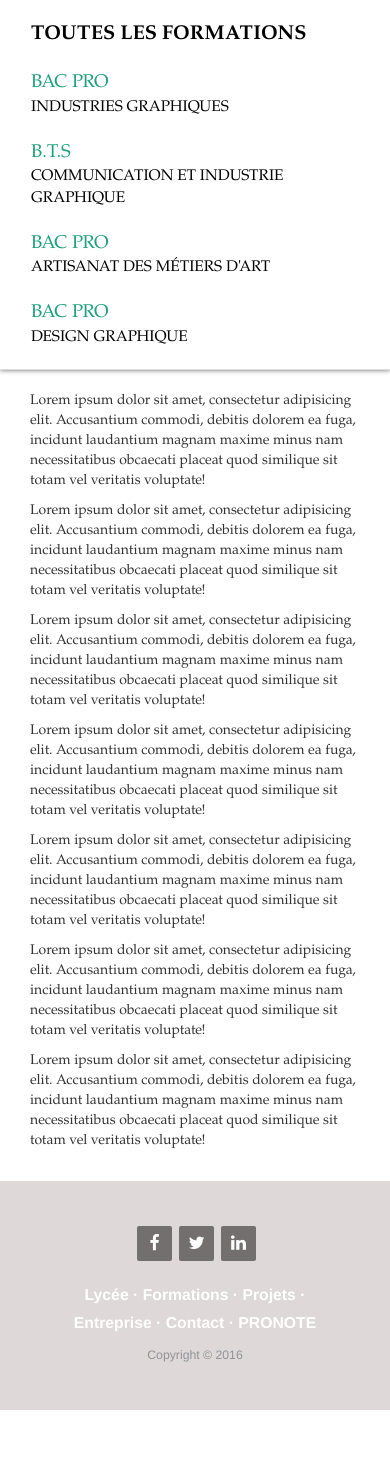
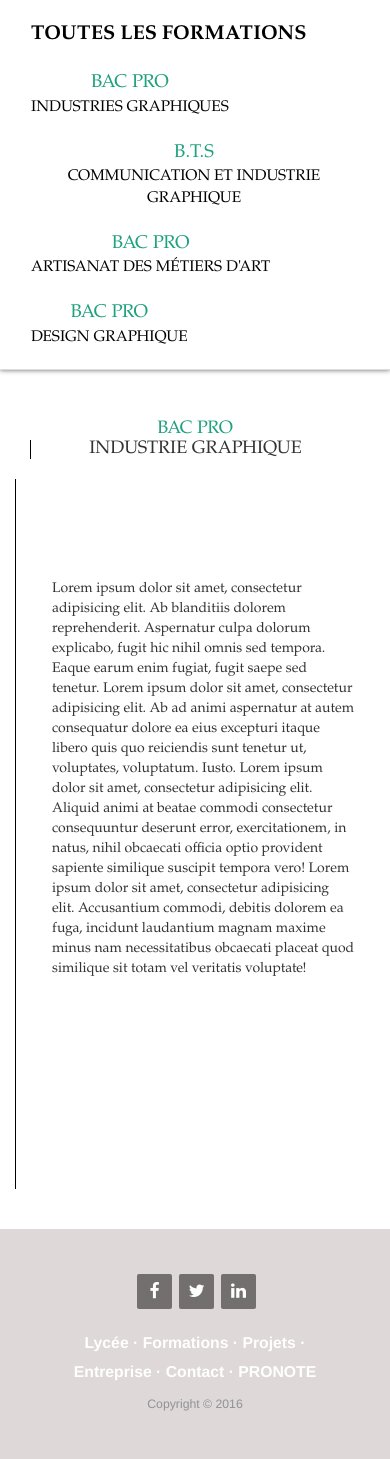
Before and after one commit to arthurleroux/Garamont, a PHP site: page /formations.php in a window 390 px wide, after a click that opens the changed part. Shown: the part 343-1802 px from the top of the page. Before the commit the page ends 1753 px from the top, so only its background shows below. Run offline with PHP 8.4, Linux system fonts and the light colour scheme; some libraries are stand-ins or nearby versions.

Commit message:
continuation page formation single

```diff
--- a/formations.php
+++ b/formations.php
@@ -9,12 +9,12 @@
             <!-- Nav tabs -->
             <ul class="nav nav-tabs" role="tablist">
 
-                <li role="presentation" class="active col-md-2 col-md-offset-1">
+                <li role="presentation" class="active col-md-2 col-md-offset-1 text-center">
                     <a href="#toutes" aria-controls="toutes" role="tab" data-toggle="tab">
                         <b class="toutes">Toutes les formations</b>
                     </a>
                 </li>
-                <li role="presentation" class="col-md-2">
+                <li role="presentation" class="col-md-2 text-center">
                     <a href="#ind_graph" aria-controls="ind_graph" role="tab" data-toggle="tab">
                        <span class="vert">
                            bac pro
@@ -23,7 +23,7 @@
                         Industries graphiques
                     </a>
                 </li>
-                <li role="presentation" class="col-md-2">
+                <li role="presentation" class="col-md-2 text-center">
                     <a href="#com_grap" aria-controls="com_grap" role="tab" data-toggle="tab">
                       <span class="vert">
                            b.t.s
@@ -32,7 +32,7 @@
                         Communication et industrie graphique
                     </a>
                 </li>
-                <li role="presentation" class="col-md-2">
+                <li role="presentation" class="col-md-2 text-center">
                     <a href="#artisanat" aria-controls="artisanat" role="tab" data-toggle="tab">
                     <span class="vert">
                         bac pro
@@ -41,7 +41,7 @@
                         Artisanat des métiers d'art
                     </a>
                 </li>
-                <li role="presentation" class="col-md-2">
+                <li role="presentation" class="col-md-2 text-center">
                     <a href="#design" aria-controls="design" role="tab" data-toggle="tab">
                     <span class="vert">
                         bac pro
@@ -53,29 +53,29 @@
 
             </ul>
         </div>
-        <div class="container">
             <!-- Tab panes -->
             <div class="tab-content">
                 <div role="tabpanel" class="tab-pane active" id="toutes">
+                    <div class="container">
                         <div class="row">
                             <div class="col-md-5 col-md-offset-1">
                                 <a href=""><img class="losange" src="img/ind_grap.png" alt=""></a>
                                 <div class="row">
-                                <div class="item item-1 text-right padding-right">
+                                    <div class="item item-1 text-right padding-right-20">
                                         <p>Façonnage industriel et routage</p>
                                     </div>
                                     <div class="triangle triangle-1">
                                     </div>
                                 </div>
                                 <div class="row">
-                                <div class="item item-2 text-right padding-right">
+                                    <div class="item item-2 text-right padding-right-20">
                                         <p>Production imprimée</p>
                                     </div>
                                     <div class="triangle triangle-2">
                                     </div>
                                 </div>
                                 <div class="row">
-                                <div class="item item-3 text-right padding-right">
+                                    <div class="item item-3 text-right padding-right-20">
                                         <p>Production graphique</p>
                                     </div>
                                     <div class="triangle triangle-3">
@@ -85,14 +85,14 @@
                             <div class="col-md-5">
                                 <a href=""><img class="losange" src="img/com_graph.png" alt=""></a>
                                 <div class="row">
-                                <div class="item item-4 text-right padding-right">
+                                    <div class="item item-4 text-right padding-right-20">
                                         <p><span>Études et réalisation de <br> produits imprimés</span></p>
                                     </div>
                                     <div class="triangle triangle-4">
                                     </div>
                                 </div>
                                 <div class="row">
-                                <div class="item item-5 text-right padding-right">
+                                    <div class="item item-5 text-right padding-right-20">
                                         <p><span>Études et réalisation de <br> produits graphiques</span></p>
                                     </div>
                                     <div class="triangle triangle-5">
@@ -104,7 +104,7 @@
                             <div class="col-md-5 col-md-offset-1">
                                 <a href=""><img class="losange" src="img/artisanat.png" alt=""></a>
                                 <div class="row">
-                                <div class="item item-2 text-right padding-right">
+                                    <div class="item item-2 text-right padding-right-20">
                                         <p><span>Communication <br> visuelle</span></p>
                                     </div>
                                     <div class="triangle triangle-2">
@@ -114,7 +114,7 @@
                             <div class="col-md-5">
                                 <a href=""><img class="losange" src="img/design.png" alt=""></a>
                                 <div class="row">
-                                <div class="item item-2 text-right padding-right">
+                                    <div class="item item-2 text-right padding-right-20">
                                         <p><span>Communication et <br> médias imprimés</span></p>
                                     </div>
                                     <div class="triangle triangle-2">
@@ -123,32 +123,82 @@
                             </div>
                         </div>
                     </div>
+                </div>
 
                 <div role="tabpanel" class="tab-pane" id="ind_graph">
-                    <div class="col-md-3">
-
+                    <div class="container-fluid">
+                        <div class="col-md-3 title-div">
+                            <div class="col-md-4 text-center vert">
+                                <h4>Bac pro</h4>
                             </div>
-                    <div class="col-md-8 col-md-offset-1">
-                        <p>Lorem ipsum dolor sit amet, consectetur adipisicing elit. Accusantium commodi, debitis dolorem ea fuga, incidunt laudantium magnam maxime minus nam necessitatibus obcaecati placeat quod similique sit totam vel veritatis voluptate!</p>
-                        <p>Lorem ipsum dolor sit amet, consectetur adipisicing elit. Accusantium commodi, debitis dolorem ea fuga, incidunt laudantium magnam maxime minus nam necessitatibus obcaecati placeat quod similique sit totam vel veritatis voluptate!</p>
-                        <p>Lorem ipsum dolor sit amet, consectetur adipisicing elit. Accusantium commodi, debitis dolorem ea fuga, incidunt laudantium magnam maxime minus nam necessitatibus obcaecati placeat quod similique sit totam vel veritatis voluptate!</p>
-                        <p>Lorem ipsum dolor sit amet, consectetur adipisicing elit. Accusantium commodi, debitis dolorem ea fuga, incidunt laudantium magnam maxime minus nam necessitatibus obcaecati placeat quod similique sit totam vel veritatis voluptate!</p>
-                        <p>Lorem ipsum dolor sit amet, consectetur adipisicing elit. Accusantium commodi, debitis dolorem ea fuga, incidunt laudantium magnam maxime minus nam necessitatibus obcaecati placeat quod similique sit totam vel veritatis voluptate!</p>
-                        <p>Lorem ipsum dolor sit amet, consectetur adipisicing elit. Accusantium commodi, debitis dolorem ea fuga, incidunt laudantium magnam maxime minus nam necessitatibus obcaecati placeat quod similique sit totam vel veritatis voluptate!</p>
-                        <p>Lorem ipsum dolor sit amet, consectetur adipisicing elit. Accusantium commodi, debitis dolorem ea fuga, incidunt laudantium magnam maxime minus nam necessitatibus obcaecati placeat quod similique sit totam vel veritatis voluptate!</p>
+                            <div class="col-md-8 text-center border-left">
+                                <h4>Industrie graphique</h4>
+                            </div>
+                        </div>
+                        <div class="col-md-7 text-div">
+                            <p>Lorem ipsum dolor sit amet, consectetur adipisicing elit. Ab blanditiis dolorem reprehenderit. Aspernatur culpa dolorum explicabo, fugit hic nihil omnis sed tempora. Eaque earum enim fugiat, fugit saepe sed tenetur.
+                                Lorem ipsum dolor sit amet, consectetur adipisicing elit. Ab ad animi aspernatur at autem consequatur dolore ea eius excepturi itaque libero quis quo reiciendis sunt tenetur ut, voluptates, voluptatum. Iusto.
+                                Lorem ipsum dolor sit amet, consectetur adipisicing elit. Aliquid animi at beatae commodi consectetur consequuntur deserunt error, exercitationem, in natus, nihil obcaecati officia optio provident sapiente similique suscipit tempora vero!
+                                Lorem ipsum dolor sit amet, consectetur adipisicing elit. Accusantium commodi, debitis dolorem ea fuga, incidunt laudantium magnam maxime minus nam necessitatibus obcaecati placeat quod similique sit totam vel veritatis voluptate!</p>
+                        </div>
                     </div>
                 </div>
 
                 <div role="tabpanel" class="tab-pane" id="com_grap">
-                    Communication et industrie graphique
+                    <div class="container-fluid">
+                        <div class="col-md-3 title-div">
+                            <div class="col-md-4 text-center vert">
+                                <h4>b.t.s</h4>
+                            </div>
+                            <div class="col-md-8 text-center border-left">
+                                <h4>Communication et industrie graphique</h4>
+                            </div>
+                        </div>
+                        <div class="col-md-7 text-div">
+                            <p>Lorem ipsum dolor sit amet, consectetur adipisicing elit. Ab blanditiis dolorem reprehenderit. Aspernatur culpa dolorum explicabo, fugit hic nihil omnis sed tempora. Eaque earum enim fugiat, fugit saepe sed tenetur.
+                                Lorem ipsum dolor sit amet, consectetur adipisicing elit. Ab ad animi aspernatur at autem consequatur dolore ea eius excepturi itaque libero quis quo reiciendis sunt tenetur ut, voluptates, voluptatum. Iusto.
+                                Lorem ipsum dolor sit amet, consectetur adipisicing elit. Aliquid animi at beatae commodi consectetur consequuntur deserunt error, exercitationem, in natus, nihil obcaecati officia optio provident sapiente similique suscipit tempora vero!
+                                Lorem ipsum dolor sit amet, consectetur adipisicing elit. Accusantium commodi, debitis dolorem ea fuga, incidunt laudantium magnam maxime minus nam necessitatibus obcaecati placeat quod similique sit totam vel veritatis voluptate!</p>
+                        </div>
+                    </div>
                 </div>
 
                 <div role="tabpanel" class="tab-pane" id="artisanat">
-                    Artisanat des métiers d'arts
+                    <div class="container-fluid">
+                        <div class="col-md-3 title-div">
+                            <div class="col-md-4 text-center vert">
+                                <h4>bac pro</h4>
+                            </div>
+                            <div class="col-md-8 text-center border-left">
+                                <h4>artisanat des métiers d'arts</h4>
+                            </div>
+                        </div>
+                        <div class="col-md-7 text-div">
+                            <p>Lorem ipsum dolor sit amet, consectetur adipisicing elit. Ab blanditiis dolorem reprehenderit. Aspernatur culpa dolorum explicabo, fugit hic nihil omnis sed tempora. Eaque earum enim fugiat, fugit saepe sed tenetur.
+                                Lorem ipsum dolor sit amet, consectetur adipisicing elit. Ab ad animi aspernatur at autem consequatur dolore ea eius excepturi itaque libero quis quo reiciendis sunt tenetur ut, voluptates, voluptatum. Iusto.
+                                Lorem ipsum dolor sit amet, consectetur adipisicing elit. Aliquid animi at beatae commodi consectetur consequuntur deserunt error, exercitationem, in natus, nihil obcaecati officia optio provident sapiente similique suscipit tempora vero!
+                                Lorem ipsum dolor sit amet, consectetur adipisicing elit. Accusantium commodi, debitis dolorem ea fuga, incidunt laudantium magnam maxime minus nam necessitatibus obcaecati placeat quod similique sit totam vel veritatis voluptate!</p>
+                        </div>
+                    </div>
                 </div>
 
                 <div role="tabpanel" class="tab-pane" id="design">
-                    Design graphique
+                    <div class="container-fluid">
+                        <div class="col-md-3 title-div">
+                            <div class="col-md-4 text-center vert">
+                                <h4>bac pro</h4>
+                            </div>
+                            <div class="col-md-8 text-center border-left">
+                                <h4>design graphique</h4>
+                            </div>
+                        </div>
+                        <div class="col-md-7 text-div">
+                            <p>Lorem ipsum dolor sit amet, consectetur adipisicing elit. Ab blanditiis dolorem reprehenderit. Aspernatur culpa dolorum explicabo, fugit hic nihil omnis sed tempora. Eaque earum enim fugiat, fugit saepe sed tenetur.
+                                Lorem ipsum dolor sit amet, consectetur adipisicing elit. Ab ad animi aspernatur at autem consequatur dolore ea eius excepturi itaque libero quis quo reiciendis sunt tenetur ut, voluptates, voluptatum. Iusto.
+                                Lorem ipsum dolor sit amet, consectetur adipisicing elit. Aliquid animi at beatae commodi consectetur consequuntur deserunt error, exercitationem, in natus, nihil obcaecati officia optio provident sapiente similique suscipit tempora vero!
+                                Lorem ipsum dolor sit amet, consectetur adipisicing elit. Accusantium commodi, debitis dolorem ea fuga, incidunt laudantium magnam maxime minus nam necessitatibus obcaecati placeat quod similique sit totam vel veritatis voluptate!</p>
+                        </div>
+                    </div>
                 </div>
             </div>
         </div>
--- a/style/style.css
+++ b/style/style.css
@@ -1074,14 +1074,25 @@ footer .footer-right a:hover {
 .formations .tab-content .triangle-5 {
   bottom: 30px;
 }
-.formations .tab-content .margin-top-20 {
+.formations .tab-content .text-div {
+  border-left: 1px solid #000000;
   margin-top: 20px;
-}
-.formations .tab-content .padding-right {
-  padding-right: 20px;
-}
-.formations .tab-content .border-left {
+  margin-bottom: 20px;
+  padding: 100px 20px 200px 10%;
+}
+.formations .tab-content .title-div {
+  margin-top: 30px;
+}
+.formations .tab-content .title-div h4 {
+  text-transform: uppercase;
+  margin-top: 0;
+  margin-bottom: 0;
+}
+.formations .tab-content .title-div .border-left {
   border-left: 1px solid #000000;
+}
+.formations .tab-content .title-div .vert {
+  color: #1fa17e;
 }
 @media (max-width: 768px) {
   .formations .img-section {
--- a/style/style.less
+++ b/style/style.less
@@ -1181,14 +1181,25 @@ footer{
     .item-5, .triangle-5 {
       bottom: 30px;
     }
-    .margin-top-20 {
+    .text-div {
+      border-left: 1px solid #000000;
       margin-top: 20px;
-    }
-    .padding-right {
-      padding-right: 20px;
-    }
-    .border-left {
-      border-left: 1px solid #000000;
+      margin-bottom: 20px;
+      padding: 100px 20px 200px 10%;
+    }
+    .title-div {
+      margin-top: 30px;
+      h4 {
+        text-transform: uppercase;
+        margin-top: 0;
+        margin-bottom: 0;
+      }
+      .border-left {
+        border-left: 1px solid #000000;
+      }
+      .vert {
+        color: @vertMenu;
+      }
     }
   }
 }
```
Lines whose indentation alone changed are shown as unchanged.
